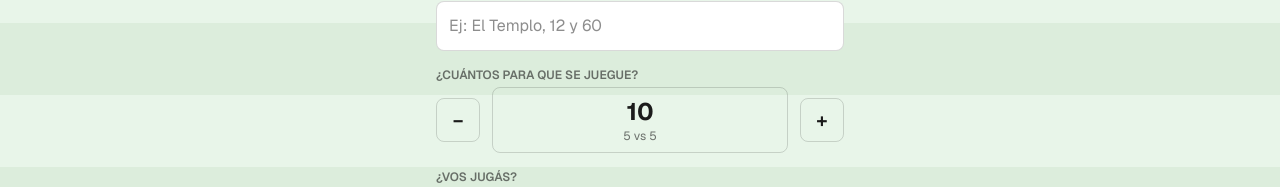
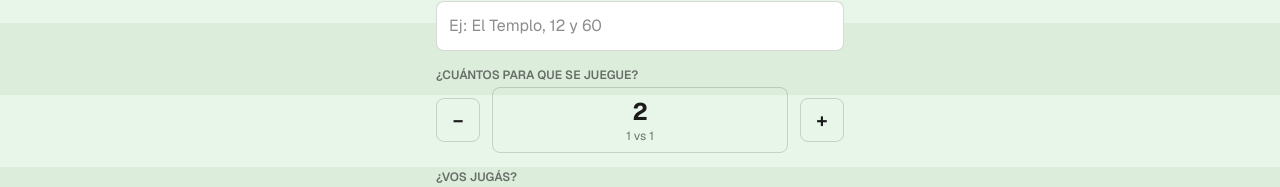
Before and after one commit to Ber254/clubteam, a Next.js app: page /partidos/nuevo in a window 1280 px wide. Shown: the part 201-388 px from the top of the page. Built offline with nearby package versions, Linux system fonts and the light colour scheme; no server answers.

Commit message:
pruebas: permitir minimo de 2 jugadores (1 vs 1) y usarlo por defecto

```diff
--- a/src/app/partidos/nuevo/page.tsx
+++ b/src/app/partidos/nuevo/page.tsx
@@ -26,7 +26,7 @@ function NuevoPartidoForm() {
   const [fecha, setFecha] = useState("");
   const [hora, setHora] = useState("20:00");
   const [lugar, setLugar] = useState("");
-  const [minimo, setMinimo] = useState(10);
+  const [minimo, setMinimo] = useState(2);
   const [juega, setJuega] = useState(true);
   const [rol, setRol] = useState("Donde sea");
   const [enviando, setEnviando] = useState(false);
@@ -149,7 +149,7 @@ function NuevoPartidoForm() {
           <div className="flex items-center gap-3">
             <button
               type="button"
-              onClick={() => setMinimo((m) => Math.max(4, m - 2))}
+              onClick={() => setMinimo((m) => Math.max(2, m - 2))}
               className="size-11 rounded-lg border border-black/15 text-xl font-semibold"
             >
               −
```
